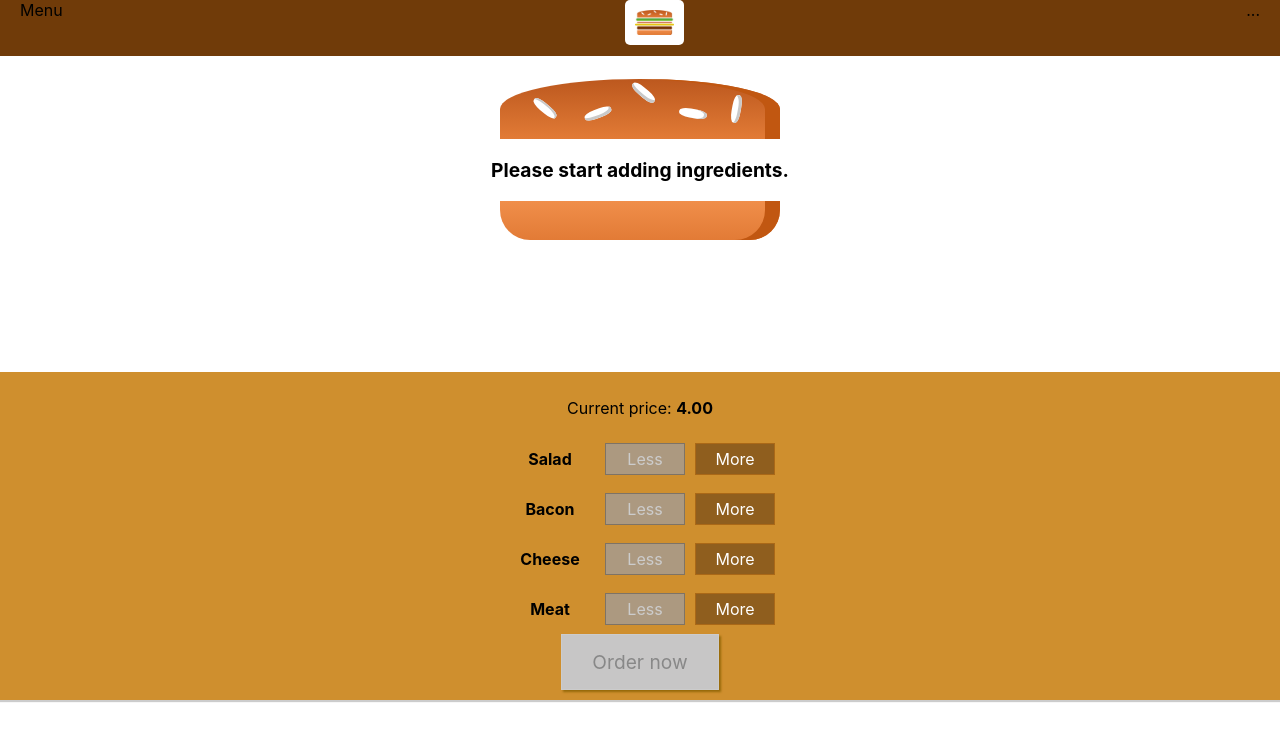
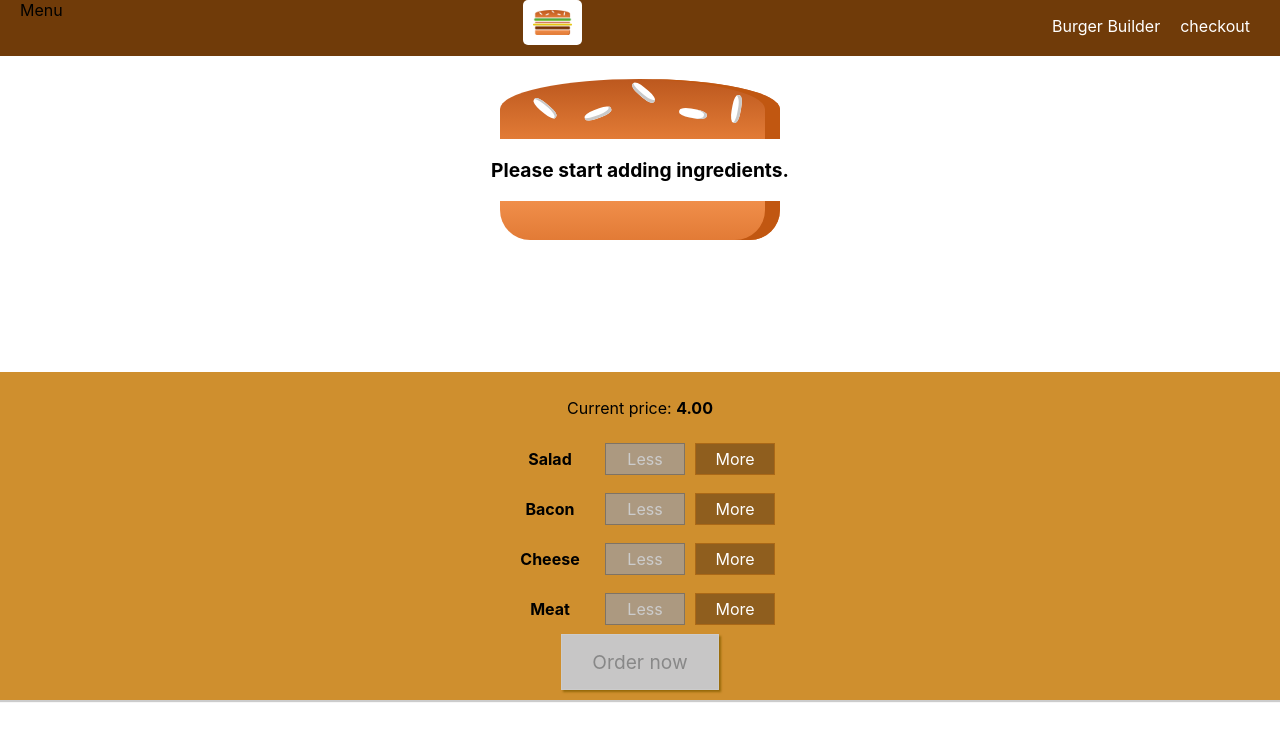
Before and after one commit to ojas7160/React-burger-app, a React (Create React App) app: page / in a window 1280 px wide. Shown: the top 740 px of the page. Built offline with nearby package versions, Linux system fonts and the light colour scheme.

Commit message:
side drawer ep 135

```diff
--- a/src/components/Layout/Layout.js
+++ b/src/components/Layout/Layout.js
@@ -2,10 +2,12 @@
 import Aux from '../../Auxilury/Auxi';
 import './Layout.css';
 import Toolbar from '../../components/Navigation/Toolbar';
+import SideDrawer from '../Navigation/SideDrawer/SideDrawer';
 
 const Layout = (props) => (
 	<Aux>
 		<Toolbar />
+		<SideDrawer />
 		<main className="mt-10">
 			{ props.children}
 		</main>
--- /dev/null
+++ b/src/components/Navigation/NavigationItems/NavigationItem/NavigationItem.css
@@ -0,0 +1,24 @@
+.NavigationItem {
+  margin: 0;
+  box-sizing: border-box;
+  align-items: center;
+  display: flex;
+  height: 100%;
+
+}
+
+.NavigationItem a {
+  color: white;
+  text-decoration: none;
+  height: 100%;
+  padding: 16px 10px;
+  border-bottom:  4px solid transparent;
+  display: block;
+  box-sizing: border-box;
+}
+
+.NavigationItem a:hover, .NavigationItem a:active, .NavigationItem a:active {
+  background-color: #8F5C2C;
+  border-bottom: 4px solid #40A4C8;
+  color: white;
+}
--- /dev/null
+++ b/src/components/Navigation/NavigationItems/NavigationItem/NavigationItem.js
@@ -0,0 +1,9 @@
+import React from 'react';
+import './NavigationItem.css';
+
+const navigationItem = (props) => (
+
+  <li className="NavigationItem"><a className={props.active ? 'active' : ''} href={props.link}>{props.children}</a></li>
+);
+
+export default navigationItem;
--- /dev/null
+++ b/src/components/Navigation/NavigationItems/NavigationItems.css
@@ -0,0 +1,8 @@
+.NavigationItems {
+  margin: 0;
+  padding: 0;
+  list-style: none;
+  display: flex;
+  align-items: center;
+  height: 100%;
+}
--- /dev/null
+++ b/src/components/Navigation/NavigationItems/NavigationItems.js
@@ -0,0 +1,14 @@
+import React from 'react';
+import './NavigationItems.css';
+import NavigationItem from './NavigationItem/NavigationItem';
+
+const navigationItems = (props) => (
+  <ul className="NavigationItems">
+    <NavigationItem link="/" active>Burger Builder</NavigationItem> {// for boolean props you can just mention active instead of active={true}
+    }
+
+    <NavigationItem link="/">checkout</NavigationItem>
+  </ul>
+);
+
+export default navigationItems;
--- /dev/null
+++ b/src/components/Navigation/SideDrawer/SideDrawer.css
@@ -0,0 +1,27 @@
+.SideDrawer {
+  position: fixed;
+  width: 280px;
+  max-width: 70%;
+  height: 100%;
+  left: 0;
+  top: 0;
+  z-index: 200;
+  background-color: white;
+  padding: 32px 16px;
+  box-sizing: border-box;
+  transition: transform 0.3s ease-out;
+}
+
+@media (min-width: 500px) {
+  .SideDrawer {
+    display: none;
+  }
+}
+
+.Open {
+  transform: translateX(0);
+}
+
+.Close {
+  transform: translateX(-100%);
+}
--- /dev/null
+++ b/src/components/Navigation/SideDrawer/SideDrawer.js
@@ -0,0 +1,17 @@
+import React from 'react';
+import Logo from '../../Logo/Logo';
+import NavigationItems from '../NavigationItems/NavigationItems';
+import './SideDrawer.css';
+
+const SideDrawer = (props) => {
+  return (
+    <div className="SideDrawer">
+      <Logo />
+      <nav>
+        <NavigationItems/>>
+      </nav>
+    </div>
+  );
+};
+
+export default SideDrawer;
--- a/src/components/Navigation/Toolbar.js
+++ b/src/components/Navigation/Toolbar.js
@@ -1,6 +1,7 @@
 import React from 'react';
 import './Toolbar.css';
 import BurgerLogo from '../Logo/Logo';
+import NavigationItems from '../Navigation/NavigationItems/NavigationItems';
 
 const toolBar = (props) => (
     <header className="Toolbar">
@@ -9,7 +10,7 @@
         </div>
         <BurgerLogo />
         <nav>
-            ...
+            <NavigationItems/>
         </nav>
     </header>
 );
```
